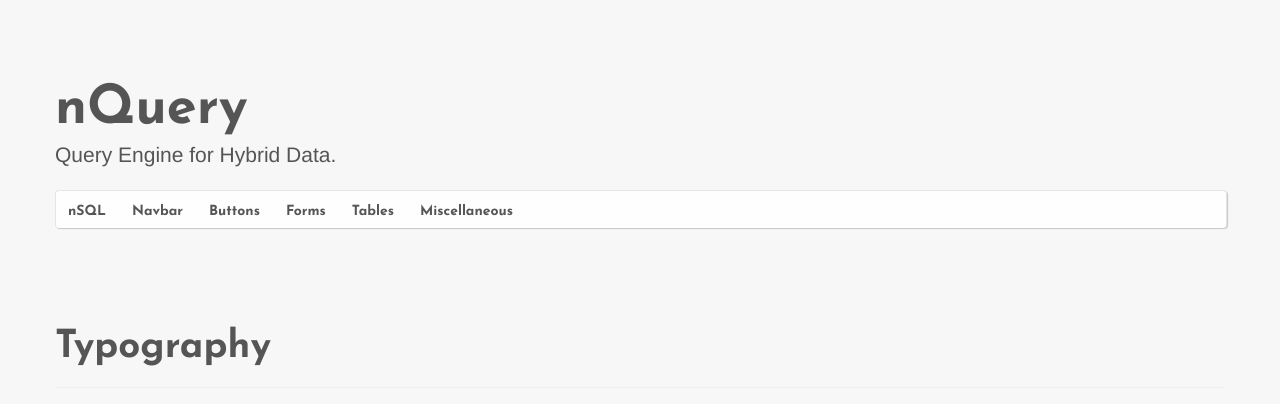
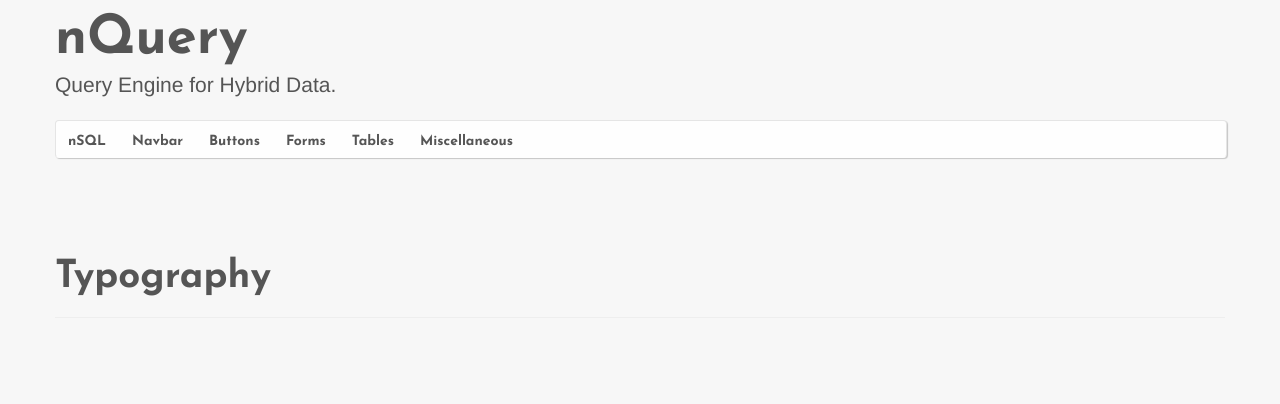
Before and after one commit to alibaba/nquery, a plain HTML site: page index.html in a window 1280 px wide. Drawn offline with nearby package versions, Linux system fonts and the light colour scheme.

Commit message:
change the padding top of body

```diff
--- a/css/bootswatch.css
+++ b/css/bootswatch.css
@@ -1,5 +1,5 @@
 body {
-	padding-top: 80px;
+	padding-top: 10px;
 	padding-bottom: 20px;
 }
 
```
